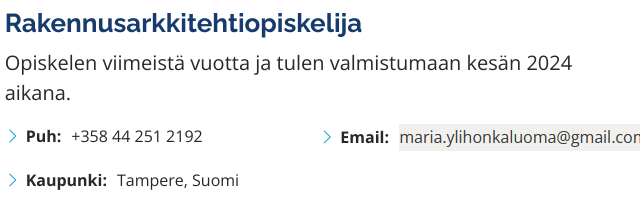
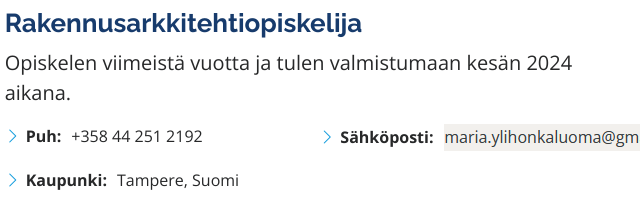
Before and after one commit to MariaYlihonkaluoma/MariaYlihonkaluoma.github.io, a plain HTML site: page index.html in a window 1280 px wide. Shown: the part 960-1169 px from the top of the page, 640-1280 px from the left. Drawn offline with nearby package versions, Linux system fonts and the light colour scheme.

Commit message:
korjattu ehka

```diff
--- a/index.html
+++ b/index.html
@@ -99,7 +99,7 @@
               </div>
               <div class="col-lg-6">
                 <ul>
-                  <li><i class="bi bi-chevron-right"></i> <strong>Email:</strong> <span><img src="assets/img/gmail.png" alt="Image" class=""></span></li>
+                  <li><i class="bi bi-chevron-right"></i> <strong>Sähköposti:</strong> <span><img src="assets/img/gmail.PNG" alt="Image" class=""></span></li>
                 </ul>
               </div>
             </div>
```
